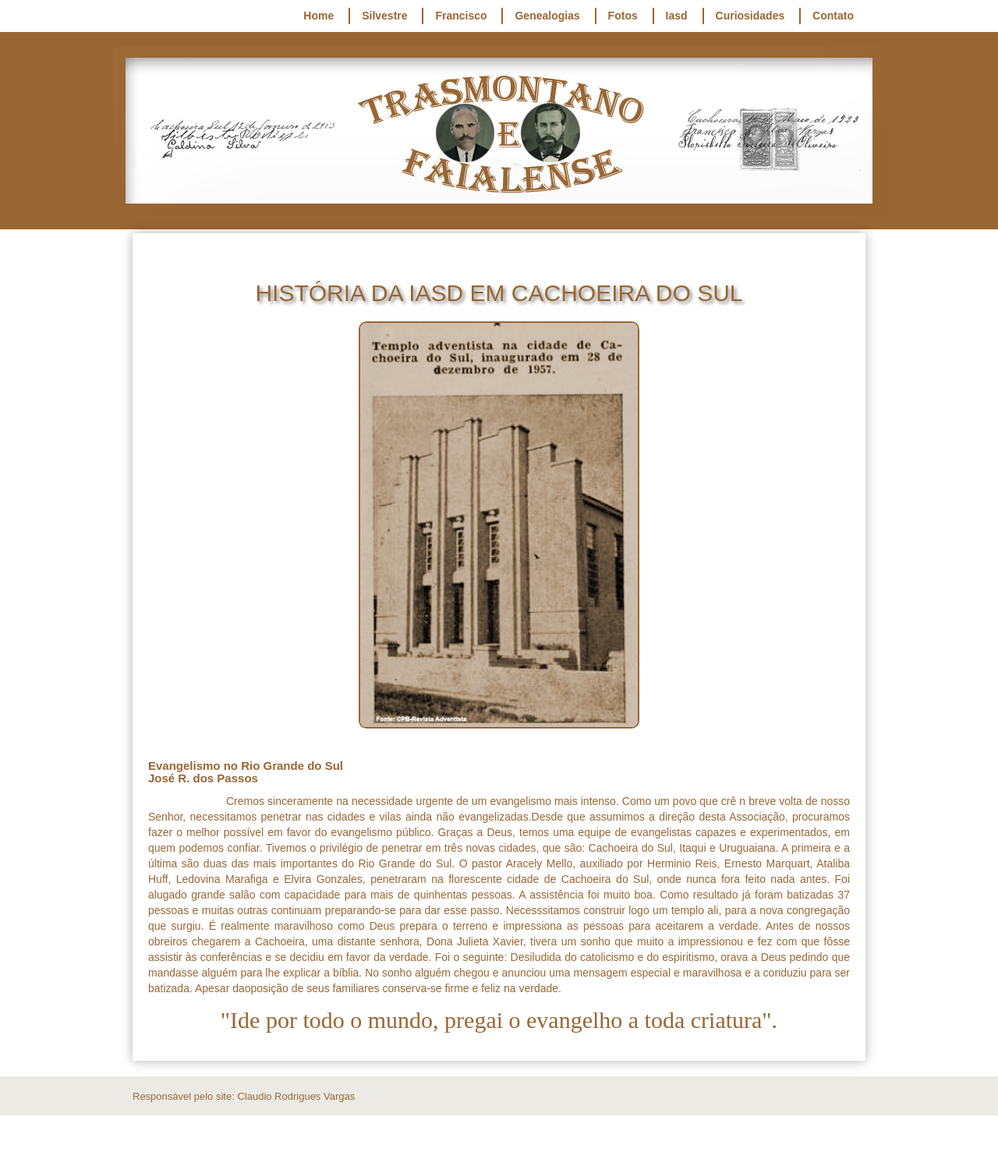
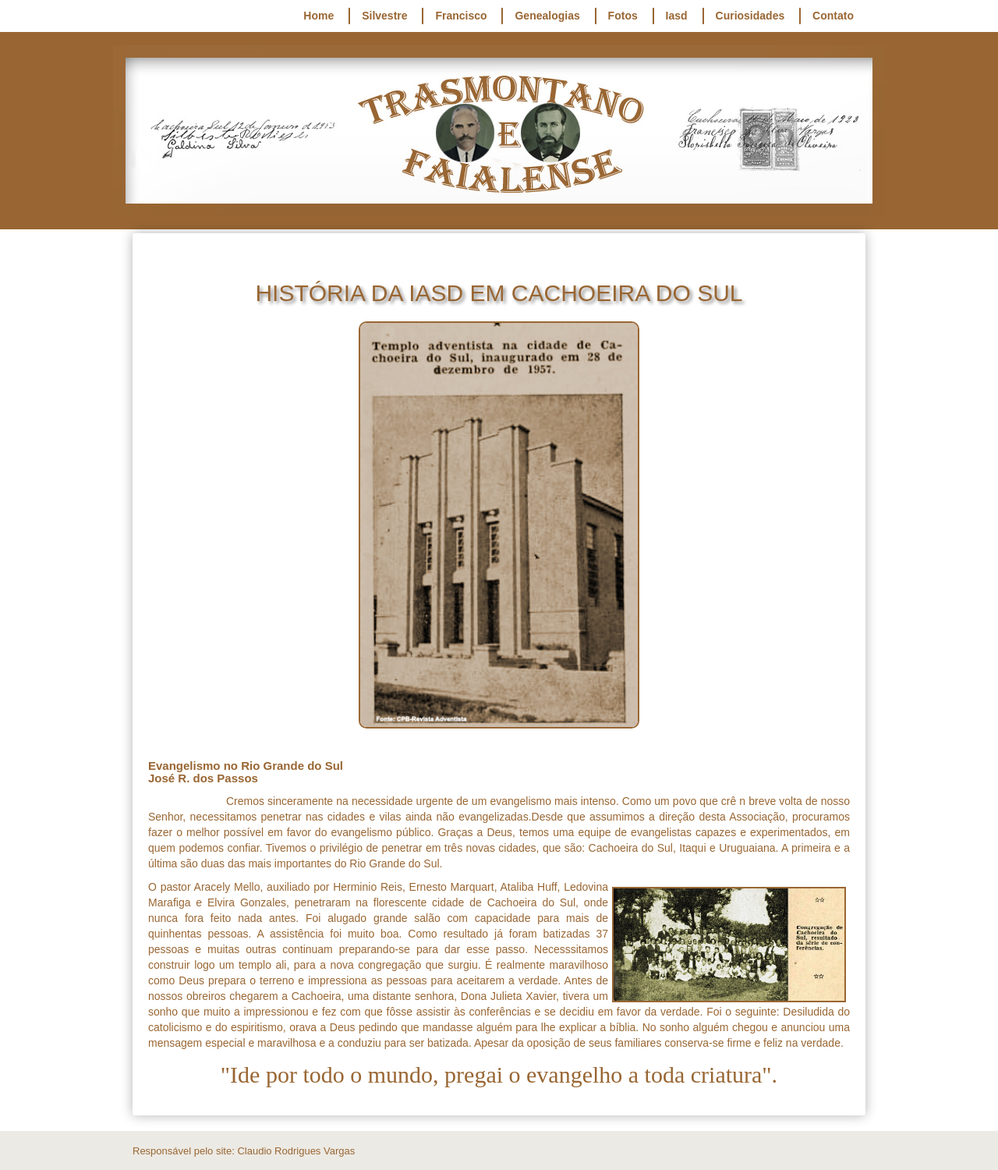
Before and after one commit to claudiovargas1955/claudiovargas1955.github.io, a Jekyll site: the page built from _pages/história-da-iasd-cachoeira.html, in a window 1280 px wide. Shown: the whole page at 78% size. Built offline with Jekyll 4.4.1, drawn with Linux system fonts in a browser that asks for light colours; some web fonts are replaced; before the commit the page ends 1430 px from its top, so only the background shows below that.

Commit message:
Update história-da-iasd-cachoeira.html

```diff
--- a/_pages/história-da-iasd-cachoeira.html
+++ b/_pages/história-da-iasd-cachoeira.html
@@ -95,6 +95,12 @@ figure.foto-legenda:hover figcaption {opacity: 5;
      text-align: left;
      margin-top: 10px;
      }
+
+  .dir2{border:#996633 solid 2px;
+        margin-left:5px;
+        margin-right:5px;
+        margin-top:10px;
+       }
 </style>
 
 <h2>HISTÓRIA DA IASD EM CACHOEIRA DO SUL</h2>
@@ -107,14 +113,15 @@ figure.foto-legenda:hover figcaption {opacity: 5;
 <p><p style="text-indent:100px";/>Cremos sinceramente na necessidade urgente de um evangelismo mais intenso. Como um povo que crê n breve volta de nosso Senhor,
 necessitamos penetrar nas cidades e vilas ainda não evangelizadas.Desde que assumimos a direção desta Associação, procuramos fazer o melhor possível em favor do
 evangelismo público. Graças a Deus, temos uma equipe de evangelistas capazes e experimentados, em quem podemos confiar. Tivemos o privilégio de penetrar em três
-novas cidades, que são: Cachoeira do Sul, Itaqui e Uruguaiana. A primeira e a última são duas das mais importantes do Rio Grande do Sul.
+novas cidades, que são: Cachoeira do Sul, Itaqui e Uruguaiana. A primeira e a última são duas das mais importantes do Rio Grande do Sul.<p><img class="dir2"
+style="float:right"; src="/images/Congregação.jpg" class="img-responsive" width="300px" title="março de 1956";/>
 O pastor Aracely Mello, auxiliado por Herminio Reis, Ernesto Marquart, Ataliba Huff, Ledovina Marafiga e Elvira Gonzales, penetraram na florescente cidade de
 Cachoeira do Sul, onde nunca fora feito nada antes. Foi alugado grande salão com capacidade para mais de quinhentas pessoas. A assistência foi muito boa. Como
 resultado já foram batizadas 37 pessoas e muitas outras continuam preparando-se para dar esse passo. Necesssitamos construir logo um templo ali, para a nova
 congregação que surgiu. É realmente maravilhoso como Deus prepara o terreno e impressiona as pessoas para aceitarem a verdade. Antes de nossos obreiros chegarem a
 Cachoeira, uma distante senhora, Dona Julieta Xavier, tivera um sonho que muito a impressionou e fez com que fôsse assistir às conferências e se decidiu em favor da
 verdade. Foi o seguinte: Desiludida do catolicismo e do espiritismo, orava a Deus pedindo que mandasse alguém para lhe explicar a bíblia. No sonho alguém chegou e
-anunciou uma mensagem especial e maravilhosa e a conduziu para ser batizada. Apesar daoposição de seus familiares conserva-se firme e feliz na verdade.</p>
+anunciou uma mensagem especial e maravilhosa e a conduziu para ser batizada. Apesar da oposição de seus familiares conserva-se firme e feliz na verdade.</p>
 
 
 
```
